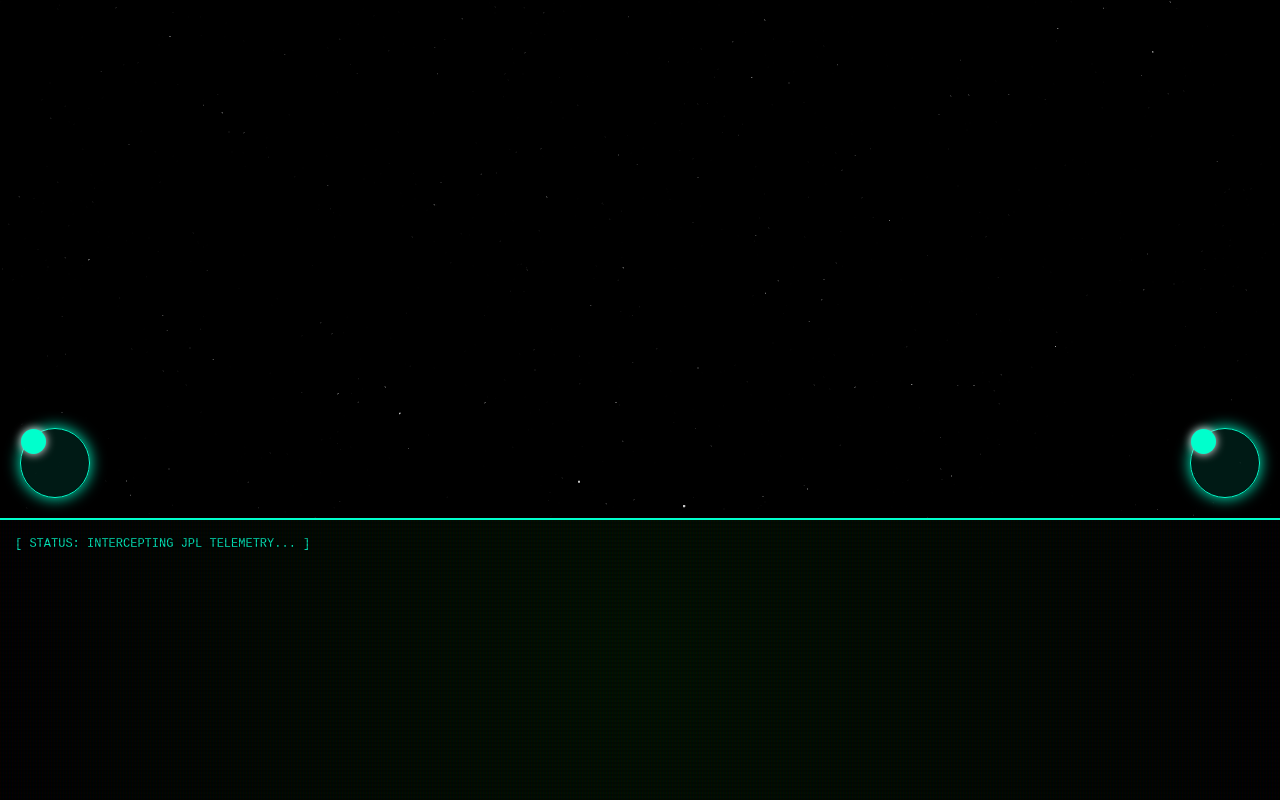
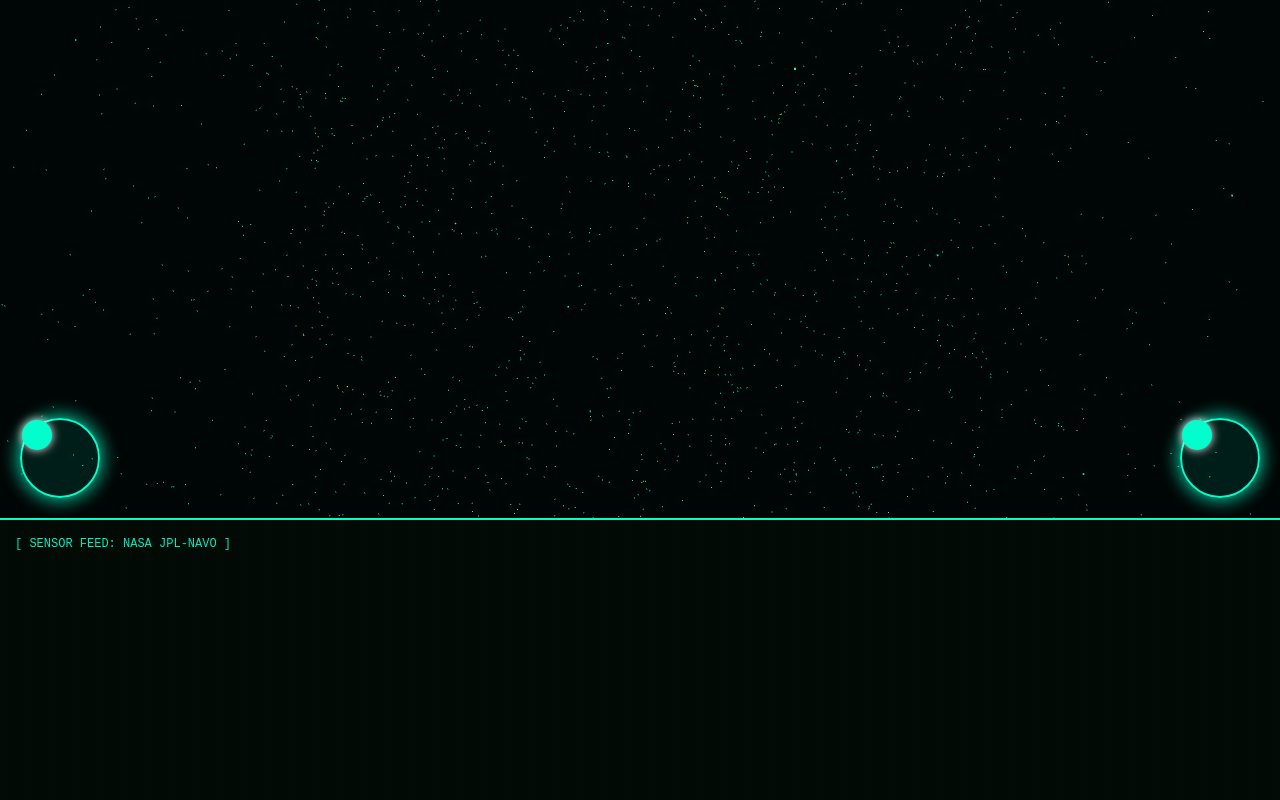
Before and after one commit to yanivdg/MoreApp, a plain HTML site: page NASA/nasa-api.html in a window 1280 px wide. Drawn offline with nearby package versions, Linux system fonts and the light colour scheme; no server answers; animation ran at ten frames a second.

Commit message:
Enhance visibility and interaction in NASA API page
Updated the HTML structure and styling for enhanced visibility and interaction. Improved the 3D rendering of asteroids and adjusted the camera settings.

```diff
--- a/NASA/nasa-api.html
+++ b/NASA/nasa-api.html
@@ -1,48 +1,22 @@
-      <!DOCTYPE html>
+                      <!DOCTYPE html>
 <html lang="en">
 <head>
     <meta charset="UTF-8">
     <meta name="viewport" content="width=device-width, initial-scale=1.0, maximum-scale=1.0, user-scalable=no">
-    <title>JPL Star-Surfer: Cinematic Edition</title>
+    <title>JPL Star-Surfer: Enhanced Visibility</title>
     <link href="https://cdn.jsdelivr.net/npm/bootstrap@5.3.0/dist/css/bootstrap.min.css" rel="stylesheet">
     <script src="https://cdnjs.cloudflare.com/ajax/libs/three.js/r128/three.min.js"></script>
     <style>
-        :root { --glow: #00ffcc; --dark-green: #002211; }
+        :root { --glow: #00ffcc; }
         body { background: #000; color: var(--glow); font-family: 'Courier New', monospace; overflow: hidden; touch-action: none; }
-
         #space-viewport { width: 100%; height: 65vh; position: relative; border-bottom: 2px solid var(--glow); }
-
-        /* CRT MONITOR STYLING */
-        #data-section {
-            height: 35vh; overflow-y: auto; padding: 15px;
-            background: radial-gradient(circle, #001100 0%, #000 100%);
-            position: relative;
-        }
-
-        /* CRT Scanline Effect */
-        #data-section::before {
-            content: " "; display: block; position: absolute; top: 0; left: 0; bottom: 0; right: 0;
-            background: linear-gradient(rgba(18, 16, 16, 0) 50%, rgba(0, 0, 0, 0.25) 50%),
-                        linear-gradient(90deg, rgba(255, 0, 0, 0.06), rgba(0, 255, 0, 0.02), rgba(0, 0, 255, 0.06));
-            z-index: 10; background-size: 100% 4px, 3px 100%; pointer-events: none;
-        }
-
-        /* Flickering Animation */
-        @keyframes flicker {
-            0% { opacity: 0.97; } 5% { opacity: 0.95; } 10% { opacity: 0.9; } 100% { opacity: 1; }
-        }
-        #data-section { animation: flicker 0.15s infinite; }
-
-        .table-monitor { color: var(--glow); border-color: var(--dark-green); text-shadow: 0 0 5px var(--glow); }
-        .table-monitor th { border-bottom: 2px solid var(--glow); text-transform: uppercase; letter-spacing: 2px; }
-
-        .joystick {
-            position: absolute; bottom: 20px; width: 70px; height: 70px;
-            background: rgba(0, 255, 204, 0.1); border: 1px solid var(--glow);
-            border-radius: 50%; z-index: 1000; box-shadow: 0 0 15px var(--glow);
-        }
+        #data-section { height: 35vh; overflow-y: auto; padding: 15px; background: #000a05; position: relative; animation: flicker 0.2s infinite; }
+        #data-section::after { content: ""; position: absolute; top: 0; left: 0; width: 100%; height: 100%; background: linear-gradient(rgba(18, 16, 16, 0) 50%, rgba(0, 0, 0, 0.1) 50%), linear-gradient(90deg, rgba(255, 0, 0, 0.05), rgba(0, 255, 0, 0.02), rgba(0, 0, 255, 0.05)); background-size: 100% 2px, 3px 100%; pointer-events: none; }
+        @keyframes flicker { 0% { opacity: 0.98; } 100% { opacity: 1; } }
+        .joystick { position: absolute; bottom: 20px; width: 80px; height: 80px; background: rgba(0, 255, 204, 0.1); border: 2px solid var(--glow); border-radius: 50%; z-index: 1000; box-shadow: 0 0 20px var(--glow); }
         #move-joy { left: 20px; } #look-joy { right: 20px; }
-        .knob { width: 25px; height: 25px; background: var(--glow); border-radius: 50%; box-shadow: 0 0 10px #fff; }
+        .knob { width: 30px; height: 30px; background: var(--glow); border-radius: 50%; box-shadow: 0 0 10px #fff; pointer-events: none; }
+        .table-monitor { color: var(--glow); border-color: #003322; font-size: 11px; }
     </style>
 </head>
 <body>
@@ -53,7 +27,7 @@
 </div>
 
 <div id="data-section">
-    <div style="font-size: 12px; margin-bottom: 5px;">[ STATUS: INTERCEPTING JPL TELEMETRY... ]</div>
+    <div style="font-size: 12px; margin-bottom: 5px;">[ SENSOR FEED: NASA JPL-NAVO ]</div>
     <div id="sbdb_query-out"></div>
 </div>
 
@@ -74,47 +48,46 @@ const app = {
     setup3D() {
         const container = document.getElementById('space-viewport');
         this.engine.scene = new THREE.Scene();
-        this.engine.scene.fog = new THREE.FogExp2(0x000000, 0.001); // Adds deep space depth
+        this.engine.scene.background = new THREE.Color(0x000505);
 
         this.engine.camera = new THREE.PerspectiveCamera(75, container.clientWidth / container.clientHeight, 0.1, 10000);
         this.engine.renderer = new THREE.WebGLRenderer({ antialias: true });
         this.engine.renderer.setSize(container.clientWidth, container.clientHeight);
         container.appendChild(this.engine.renderer.domElement);
 
-        // Realistic Lighting
-        this.engine.scene.add(new THREE.AmbientLight(0x111111));
-        const sun = new THREE.PointLight(0x00ffcc, 3, 5000);
-        sun.position.set(500, 500, 500);
-        this.engine.scene.add(sun);
+        // SHIP LIGHT (Scanner)
+        const shipLight = new THREE.SpotLight(0xffffff, 5);
+        shipLight.position.set(0, 0, 1);
+        this.engine.camera.add(shipLight);
+        this.engine.scene.add(this.engine.camera);
 
-        // Starfield with varying sizes
+        // AMBIENT GLOW
+        this.engine.scene.add(new THREE.AmbientLight(0x222222));
+
+        // STARFIELD
         const starGeo = new THREE.BufferGeometry();
         const stars = [];
-        for(let i=0; i<15000; i++) stars.push((Math.random()-0.5)*8000, (Math.random()-0.5)*8000, (Math.random()-0.5)*8000);
+        for(let i=0; i<8000; i++) stars.push((Math.random()-0.5)*5000, (Math.random()-0.5)*5000, (Math.random()-0.5)*5000);
         starGeo.setAttribute('position', new THREE.Float32BufferAttribute(stars, 3));
-        this.engine.scene.add(new THREE.Points(starGeo, new THREE.PointsMaterial({color: 0xffffff, size: 1.5, transparent: true, opacity: 0.8})));
+        this.engine.scene.add(new THREE.Points(starGeo, new THREE.PointsMaterial({color: 0x00ffcc, size: 2})));
 
-        this.engine.camera.position.set(0, 20, 300);
+        this.engine.camera.position.set(0, 10, 100);
     },
 
     setupTouch() {
         const handle = (id, key) => {
             const el = document.getElementById(id);
             const knob = document.getElementById(id[0] + '-knob');
-            const move = (e) => {
+            const touch = (e) => {
                 e.preventDefault();
                 const t = e.touches[0];
                 const r = el.getBoundingClientRect();
-                this.input[key] = {
-                    x: (t.clientX - (r.left + r.width/2)) / (r.width/2),
-                    y: (t.clientY - (r.top + r.height/2)) / (r.height/2)
-                };
+                this.input[key] = { x: (t.clientX - (r.left + r.width/2)) / (r.width/2), y: (t.clientY - (r.top + r.height/2)) / (r.width/2) };
                 knob.style.transform = `translate(${this.input[key].x * 20}px, ${this.input[key].y * 20}px)`;
             };
-            const reset = () => { this.input[key] = {x:0, y:0}; knob.style.transform = `translate(0,0)`; };
-            el.addEventListener('touchstart', move, {passive: false});
-            el.addEventListener('touchmove', move, {passive: false});
-            el.addEventListener('touchend', reset);
+            el.addEventListener('touchstart', touch, {passive: false});
+            el.addEventListener('touchmove', touch, {passive: false});
+            el.addEventListener('touchend', () => { this.input[key] = {x:0, y:0}; knob.style.transform = 'translate(0,0)'; });
         };
         handle('move-joy', 'move'); handle('look-joy', 'look');
     },
@@ -125,54 +98,44 @@ const app = {
             const data = await res.json();
             this.renderTable(data);
             this.plotAsteroids(data);
-        } catch (e) { console.error(e); }
+        } catch (e) { console.error("Link error", e); }
     },
 
     plotAsteroids(data) {
         data.data.forEach((row, i) => {
             const a = parseFloat(row[1]);
-            // REALISTIC GEOMETRY: Jagged Asteroid look
-            const geo = new THREE.DodecahedronGeometry(Math.random() * 4 + 2, 0);
+            const geo = new THREE.DodecahedronGeometry(8, 0); // Much larger asteroids
             const mat = new THREE.MeshStandardMaterial({
-                color: 0x444444,
-                roughness: 0.8,
-                metalness: 0.2,
+                color: 0x00ffcc,
+                wireframe: true,
                 emissive: 0x00ffcc,
-                emissiveIntensity: 0.05
+                emissiveIntensity: 0.5
             });
             const mesh = new THREE.Mesh(geo, mat);
-
-            const dist = a * 250;
+            const dist = a * 300;
             const angle = (i / data.data.length) * Math.PI * 2;
-            mesh.position.set(Math.cos(angle)*dist, (Math.random()-0.5)*100, Math.sin(angle)*dist);
-            mesh.rotation.set(Math.random(), Math.random(), Math.random());
-
+            mesh.position.set(Math.cos(angle)*dist, (Math.random()-0.5)*200, Math.sin(angle)*dist);
             this.engine.scene.add(mesh);
             this.engine.asteroids.push(mesh);
         });
     },
 
     renderTable(data) {
-        let html = `<table class="table table-monitor"><thead><tr>`;
-        data.fields.forEach(f => html += `<th>${f}</th>`);
-        html += `</tr></thead><tbody>`;
-        data.data.slice(0, 15).forEach(row => {
-            html += `<tr>${row.map(c => `<td>${c}</td>`).join('')}</tr>`;
-        });
-        document.getElementById('sbdb_query-out').innerHTML = html + "</tbody></table>";
+        let h = `<table class="table table-monitor"><thead><tr><th>Name</th><th>A</th><th>E</th><th>Q</th></tr></thead><tbody>`;
+        data.data.slice(0, 12).forEach(r => h += `<tr><td>${r[0]}</td><td>${r[1]}</td><td>${r[2]}</td><td>${r[3]}</td></tr>`);
+        document.getElementById('sbdb_query-out').innerHTML = h + "</tbody></table>";
     },
 
     animate() {
         requestAnimationFrame(() => this.animate());
-        this.engine.camera.translateZ(this.input.move.y * -8);
-        this.engine.camera.translateX(this.input.move.x * 8);
-        this.engine.camera.rotation.y -= this.input.look.x * 0.04;
-        this.engine.camera.rotation.x -= this.input.look.y * 0.04;
-        this.engine.asteroids.forEach(a => { a.rotation.y += 0.005; a.rotation.x += 0.002; });
+        this.engine.camera.translateZ(this.input.move.y * -10);
+        this.engine.camera.translateX(this.input.move.x * 10);
+        this.engine.camera.rotation.y -= this.input.look.x * 0.05;
+        this.engine.camera.rotation.x -= this.input.look.y * 0.05;
+        this.engine.asteroids.forEach(a => a.rotation.y += 0.01);
         this.engine.renderer.render(this.engine.scene, this.engine.camera);
     }
 };
-
 window.onload = () => app.init();
 </script>
 </body>
```
